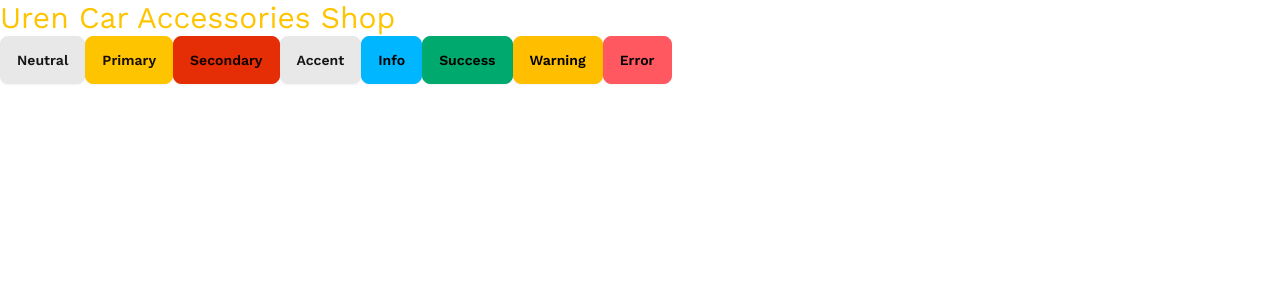
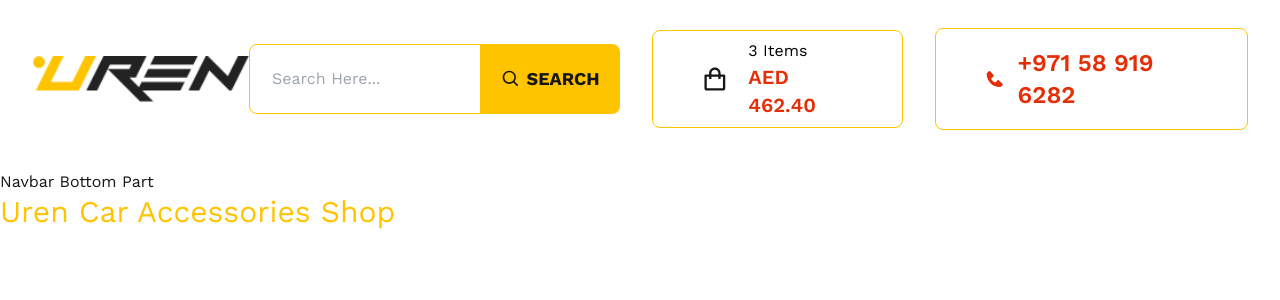
Before and after one commit to shahjalalhazari/Uren-Car-Accessories-Shop, a Next.js app: page / in a window 1280 px wide. Shown: the top 300 px of the page. Built offline with nearby package versions, Linux system fonts and the light colour scheme.

Commit message:
Navbar top part for large screen devices added.

```diff
--- a/package.json
+++ b/package.json
@@ -13,7 +13,8 @@
     "daisyui": "^4.12.23",
     "next": "15.1.7",
     "react": "^19.0.0",
-    "react-dom": "^19.0.0"
+    "react-dom": "^19.0.0",
+    "react-icons": "^5.5.0"
   },
   "devDependencies": {
     "@eslint/eslintrc": "^3",
--- a/src/app/layout.js
+++ b/src/app/layout.js
@@ -1,5 +1,6 @@
 import {Work_Sans } from "next/font/google";
 import "./globals.css";
+import Navbar from "@/components/shared/navbar/Navbar";
 
 const workSans = Work_Sans(
   {
@@ -19,8 +20,10 @@ export default function RootLayout({ children }) {
   return (
     <html lang="en">
       <body
-        className={`${workSans.className} antialiased`}
+        className={`${workSans.className} antialiased m-0 p-0`}
       >
+        {/* Full Navbar */}
+        <Navbar/>
         {children}
       </body>
     </html>
--- a/src/app/page.js
+++ b/src/app/page.js
@@ -1,17 +1,7 @@
-import Image from "next/image";
-
 export default function Home() {
   return (
     <>
       <h1 className="text-3xl text-primary">Uren Car Accessories Shop</h1>
-      <button className="btn btn-neutral">Neutral</button>
-      <button className="btn btn-primary">Primary</button>
-      <button className="btn btn-secondary">Secondary</button>
-      <button className="btn btn-accent">Accent</button>
-      <button className="btn btn-info">Info</button>
-      <button className="btn btn-success">Success</button>
-      <button className="btn btn-warning">Warning</button>
-      <button className="btn btn-error">Error</button>
     </>
   );
 }
--- /dev/null
+++ b/src/components/shared/navbar/Navbar.jsx
@@ -0,0 +1,82 @@
+import "./navbar.css"
+import TopNavbar from './TopNavbar';
+
+const Navbar = () => {
+  return (
+    <>
+      <TopNavbar/>
+      <h1>Navbar Bottom Part</h1>
+    </>
+  );
+};
+
+export default Navbar;
+
+const navItems = [
+  {
+    title: "HOME",
+    path: "/",
+  },
+  {
+    title: "PRODUCTS",
+    path: "/shop/products",
+  },
+  {
+    title: "ABOUT US",
+    path: "/about-us",
+  },
+  {
+    title: "SERVICES",
+    path: "/services",
+  },
+  {
+    title: "BLOGS",
+    path: "/blogs",
+  },
+  {
+    title: "CONTACT US",
+    path: "/contact-us",
+  },
+];
+
+const categories = [
+  {
+    name: "Games & Consoles",
+  },
+  {
+    name: "Appliances",
+  },
+  {
+    name: "Audio",
+  },
+  {
+    name: "Brake ware",
+  },
+  {
+    name: "Body Parts",
+  },
+  {
+    name: "Cameras & Cam coders",
+  },
+  {
+    name: "Car Parts",
+  },
+  {
+    name: "Cookies & Crackers",
+  },
+  {
+    name: "Interior",
+  },
+  {
+    name: "Brakes & Rotors",
+  },
+  {
+    name: "Lighting",
+  },
+  {
+    name: "Performance",
+  },
+  {
+    name: "Wheels & Tires",
+  },
+];
--- /dev/null
+++ b/src/components/shared/navbar/TopNavbar.jsx
@@ -0,0 +1,60 @@
+import Image from 'next/image';
+import Link from 'next/link';
+import { BiSearch, BiShoppingBag, BiSolidPhone } from "react-icons/bi";
+
+const TopNavbar = () => {
+  return (
+    <div className="nav-top-part">
+      {/* NAVBAR TOP PART FOR LARGE (DEFAULT) DEVICES */}
+      <div className="lg-top-nav">
+        <Link href="/">
+          <Image
+            width={"230"}
+            height={"40"}
+            src="/images/menu/logo/2.png"
+            alt="Uren's Logo"
+          />
+        </Link>
+        <ul className="flex gap-8">
+          <form className="flex">
+            <input
+              type="text"
+              placeholder="Search Here..."
+              className="lg-search-input"
+            />
+            <button className="lg-search-btn" type="submit">
+              <BiSearch className="inline-block mr-1.5 text-xl" />
+              Search
+            </button>
+          </form>
+          <li className="nav-cart-btn">
+            <Link href="/" className="">
+              {/* REPLACE */}
+              <div className="flex gap-5 items-center">
+                <BiShoppingBag className="text-3xl" />
+                <div className="grid text-md">
+                  <span className="text-black">3 Items</span>
+                  <span className="text-secondary text-xl font-semibold">AED 462.40</span>
+                </div>
+              </div>
+            </Link>
+          </li>
+          <Link href="tel://971589196282">
+            <li className="nav-phone-num">
+              <BiSolidPhone />
+              +971 58 919 6282
+            </li>
+          </Link>
+        </ul>
+      </div>
+      {/* NAVBAR TOP PART FOR MEDIUM DEVICES */}
+      <div className="md-top-nav">
+        <h1>Top nav for medium device</h1>
+      </div>
+      {/* NAVBAR TOP PART FOR SMALL DEVICES */}
+      <div className="sm-top-nav">Top nav for small device</div>
+    </div>
+  );
+};
+
+export default TopNavbar;
--- /dev/null
+++ b/src/components/shared/navbar/navbar.css
@@ -0,0 +1,36 @@
+/* ✅ Desktops & Large Screens (Default) */
+/* Small & medium device will be hidden in large device */
+.md-top-nav, .sm-top-nav {
+    @apply hidden;
+}
+/* NAVBAR TOP PART FOR LARGE DEVICES */
+.lg-top-nav {
+    @apply navbar bg-base-100 flex justify-between px-8 mt-5 mb-8;
+}
+.lg-search-input {
+    @apply p-[22px] w-3/4 outline-none border border-primary rounded-s-lg;
+}
+.lg-search-btn {
+    @apply bg-primary flex items-center px-5 py-4 font-bold rounded-e-lg uppercase text-lg transition-all ease-in-out duration-500;
+}
+.lg-search-btn:hover {
+    @apply bg-secondary text-base-100;
+}
+.nav-cart-btn {
+    @apply border border-primary py-2 flex gap-5 items-center px-12 rounded-lg transition-all ease-in-out duration-500;
+}
+.nav-cart-btn:hover {
+    @apply bg-primary;
+}
+.nav-phone-num {
+    @apply flex items-center justify-center gap-3 border rounded-lg border-primary px-12 py-[18px] text-2xl font-semibold text-secondary transition-all ease-in-out duration-500;
+}
+.nav-phone-num:hover {
+    @apply text-dark;
+}
+
+/* ✅ Mobile Phones (All sizes) */
+@media (max-width: 767px) {}
+
+/* ✅ Tablets (All sizes) */
+@media (min-width: 768px) and (max-width: 1023px) {}
```
Also changed, not shown: src/app/globals.css (+7 -0 lines), 1 other file (tests, documents, lock files or other folders).
